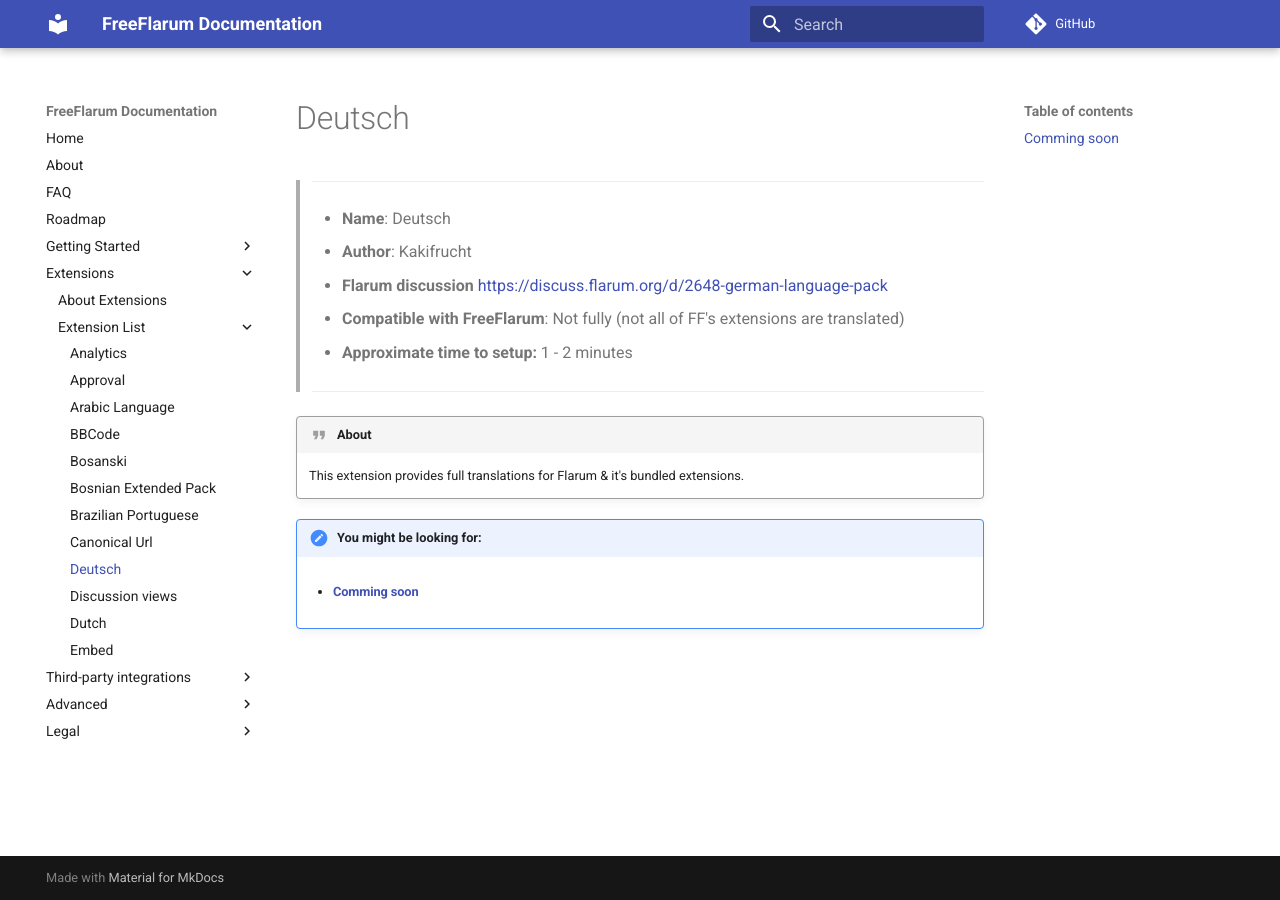
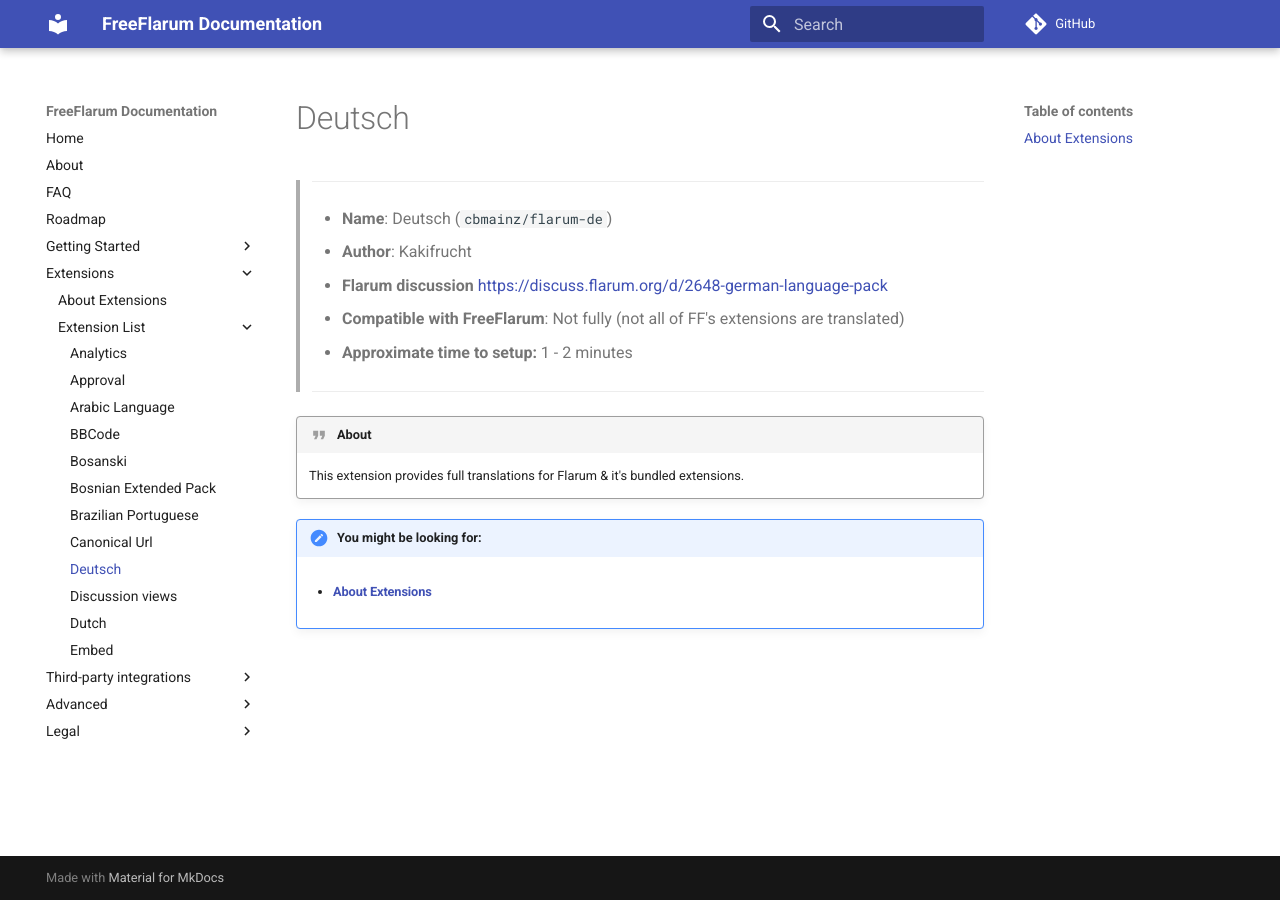
Before and after one commit to FreeFlarum/freeflarum.com, an MkDocs documentation site: the page built from docs/howto/extensions/Deutsch.md, in a window 1280 px wide. Built offline with MkDocs 1.6.1 and Material for MkDocs 9.7.7, drawn with Linux system fonts in a browser that asks for light colours; comment, search, counter and statistics services are not loaded.

Commit message:
Update Deutsch.md

```diff
--- a/docs/howto/extensions/Deutsch.md
+++ b/docs/howto/extensions/Deutsch.md
@@ -1,5 +1,5 @@
 > ---
-> - **Name**: Deutsch
+> - **Name**: Deutsch (`cbmainz/flarum-de`)
 > - **Author**: Kakifrucht
 > - **Flarum discussion** [https://discuss.flarum.org/d/2648-german-language-pack](https://discuss.flarum.org/d/2648-german-language-pack)
 > - **Compatible with FreeFlarum**: Not fully (not all of FF's extensions are translated)
@@ -11,4 +11,4 @@
     This extension provides full translations for Flarum & it's bundled extensions.
 
 !!! note "You might be looking for:"
-    - #### **[Comming soon]()**
+    - #### **[About Extensions](https://www.freeflarum.com/docs/howto/extensions/About-Extensions/)**
```
